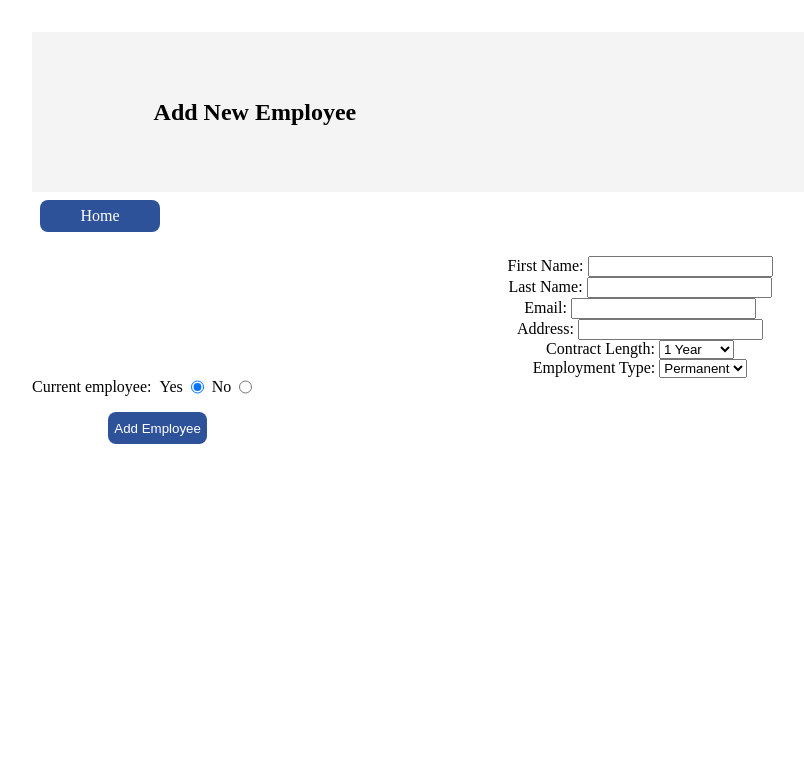
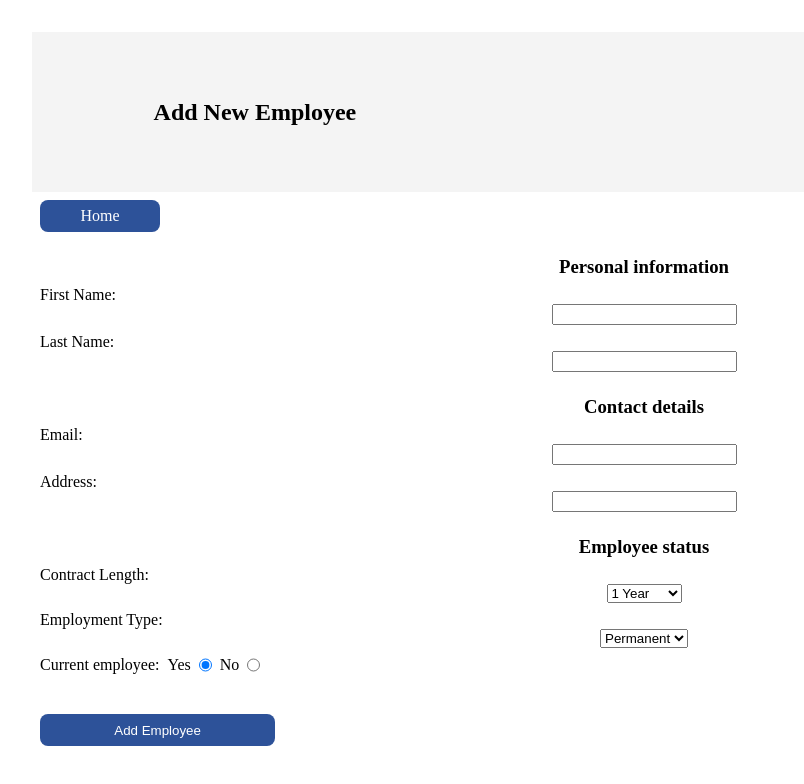
Before and after one commit to JackBadawy/Employee_Creator_API, a React (Vite) app in the folder Employee_frontend/: page /new in a window 1280 px wide. Shown: the top 784 px of the page, without its empty margins (0-804 px from the left). Built offline with nearby package versions, Linux system fonts and the light colour scheme.

Commit message:
page styling

```diff
--- a/Employee_frontend/src/Pages/AddNewEmployeePage.tsx
+++ b/Employee_frontend/src/Pages/AddNewEmployeePage.tsx
@@ -58,8 +58,13 @@ const AddNewEmployeePage = () => {
         <p>Home</p>
       </Link>
       <form onSubmit={handleSubmit} className="employee-form">
+        <div className="form__container">
+          <div className="employee-form__personal form__division">
+            <h3>Personal information</h3>
             <div className="employee-form__item">
-          <label htmlFor="firstName">First Name: </label>
+              <label htmlFor="firstName" className="form__label">
+                First Name:{" "}
+              </label>
               <input
                 type="text"
                 name="firstName"
@@ -68,7 +73,9 @@ const AddNewEmployeePage = () => {
               />
             </div>
             <div className="employee-form__item">
-          <label htmlFor="lastName">Last Name: </label>
+              <label htmlFor="lastName" className="form__label">
+                Last Name:{" "}
+              </label>
               <input
                 type="text"
                 name="lastName"
@@ -76,12 +83,24 @@ const AddNewEmployeePage = () => {
                 onChange={handleChange}
               />
             </div>
+          </div>
+          <div className="employee-form__contact form__division">
+            <h3>Contact details</h3>
             <div className="employee-form__item">
-          <label htmlFor="email">Email: </label>
-          <input type="text" name="email" id="email" onChange={handleChange} />
+              <label htmlFor="email" className="form__label">
+                Email:{" "}
+              </label>
+              <input
+                type="text"
+                name="email"
+                id="email"
+                onChange={handleChange}
+              />
             </div>
             <div className="employee-form__item">
-          <label htmlFor="address">Address: </label>
+              <label htmlFor="address" className="form__label">
+                Address:{" "}
+              </label>
               <input
                 type="text"
                 name="address"
@@ -89,8 +108,13 @@ const AddNewEmployeePage = () => {
                 onChange={handleChange}
               />
             </div>
+          </div>
+          <div className="employee-form__status form__division">
+            <h3>Employee status</h3>
             <div className="employee-form__item">
-          <label htmlFor="contractLength">Contract Length: </label>
+              <label htmlFor="contractLength" className="form__label">
+                Contract Length:{" "}
+              </label>
               <select
                 name="contractLength"
                 id="contractLength"
@@ -103,7 +127,9 @@ const AddNewEmployeePage = () => {
               </select>
             </div>
             <div className="employee-form__item">
-          <label htmlFor="employementType">Employment Type: </label>
+              <label htmlFor="employementType" className="form__label">
+                Employment Type:{" "}
+              </label>
               <select
                 name="employmentType"
                 id="employmentType"
@@ -134,9 +160,11 @@ const AddNewEmployeePage = () => {
                 checked={newEmployeeFormData.currentEmployee === false}
               />
             </div>
+          </div>
           <button type="submit" className="form__save">
             Add Employee
           </button>
+        </div>
       </form>
     </div>
   );
```
Lines whose indentation alone changed are shown as unchanged.
